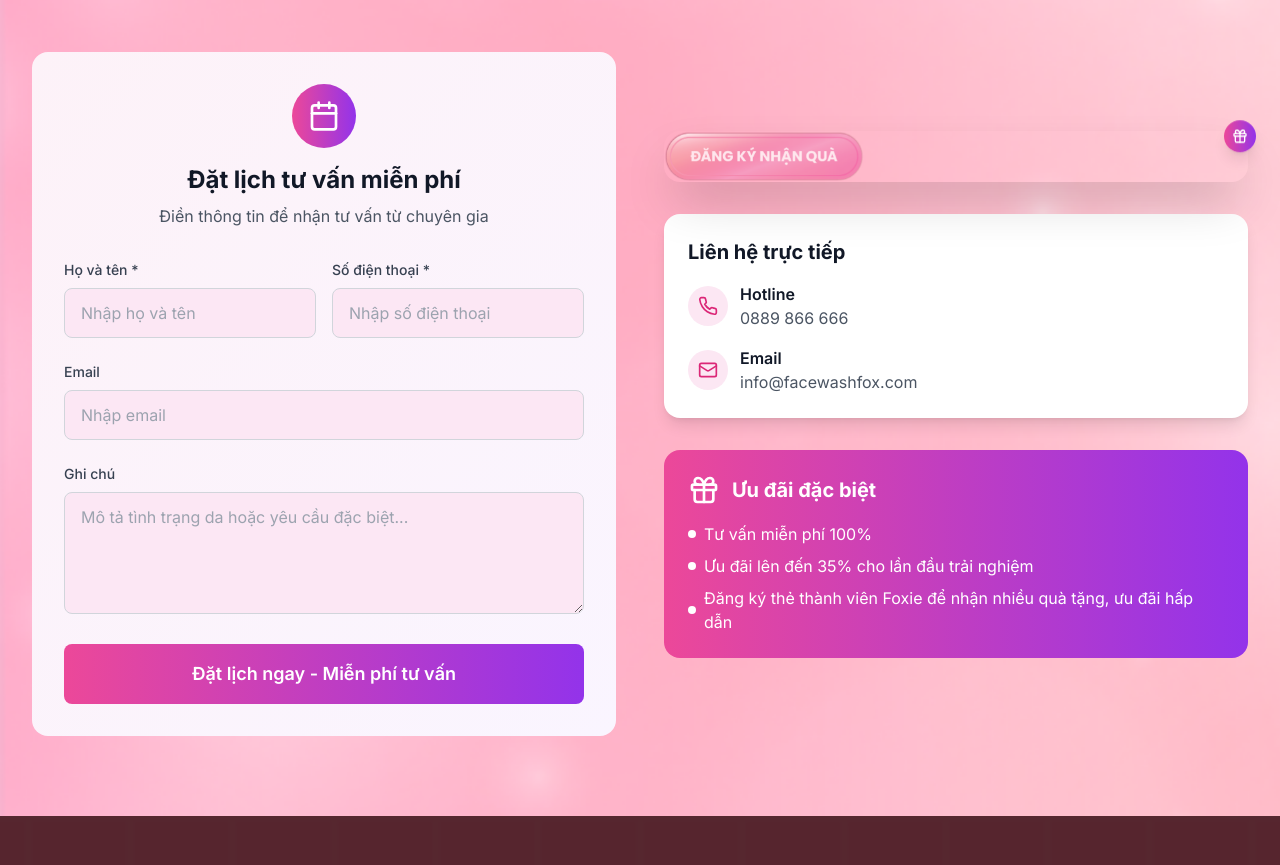
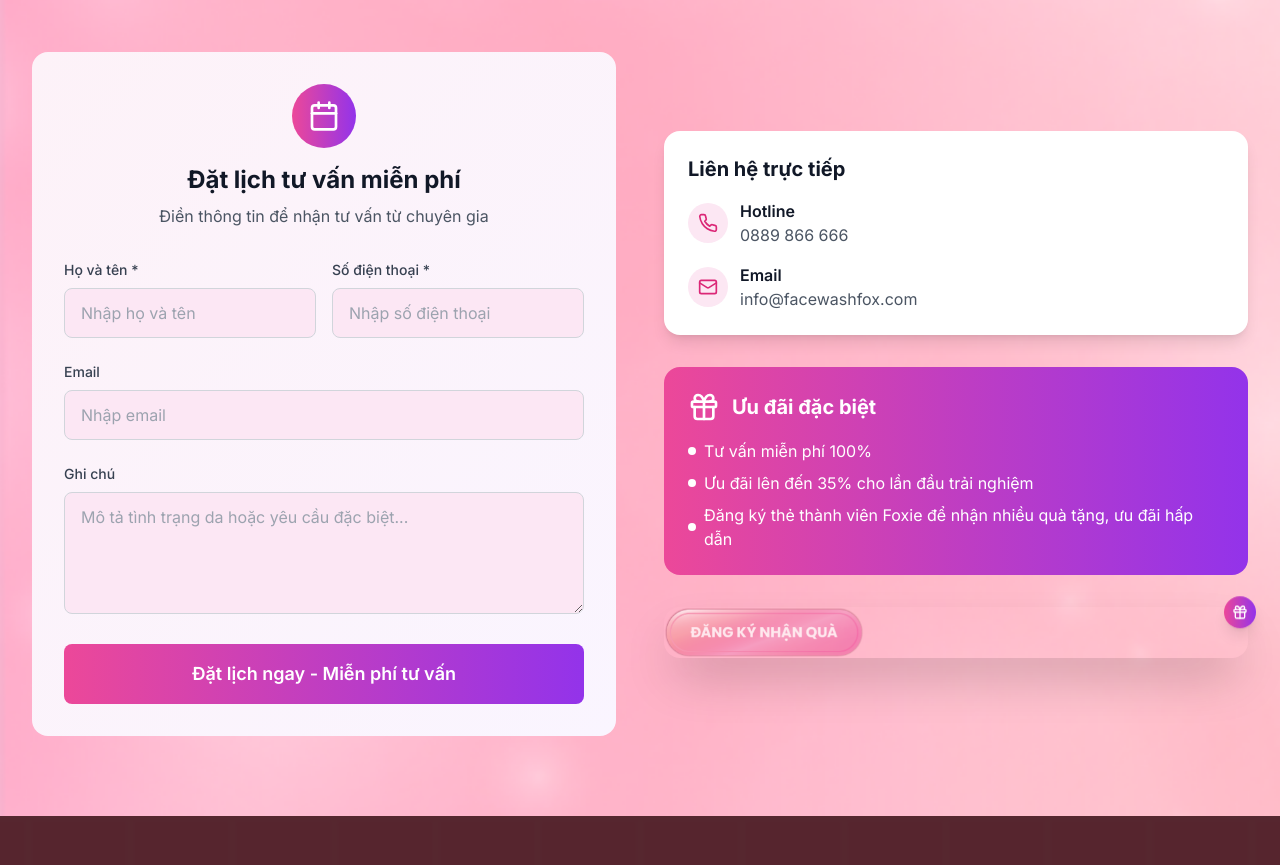
Before and after one commit to LeHoangAnh021203/LandiPage20_10, a Next.js app: page / in a window 1280 px wide. Shown: the part 3800-4665 px from the top of the page. Built offline with nearby package versions, Linux system fonts and the light colour scheme.

Commit message:
repair logic of sign up button

```diff
--- a/components/Booking.tsx
+++ b/components/Booking.tsx
@@ -2,7 +2,7 @@
 
 import { Calendar, Gift, Phone, Mail } from "lucide-react";
 import Image from "next/image";
-import { useState } from "react";
+import { useState, useRef } from "react";
 
 export function Booking() {
   const [formData, setFormData] = useState({
@@ -16,6 +16,7 @@ export function Booking() {
     "idle" | "success" | "error"
   >("idle");
   const [errorMessage, setErrorMessage] = useState("");
+  const nameInputRef = useRef<HTMLInputElement>(null);
 
   const handleInputChange = (
     e: React.ChangeEvent<HTMLInputElement | HTMLTextAreaElement>
@@ -101,6 +102,7 @@ export function Booking() {
                     Họ và tên *
                   </label>
                   <input
+                    ref={nameInputRef}
                     type="text"
                     name="name"
                     value={formData.name}
@@ -182,23 +184,7 @@ export function Booking() {
 
           {/* Gift Section */}
           <div className="space-y-8">
-            {/* Gift Image */}
-            <div className="relative">
-              <div className="relative h-auto w-auto rounded-none sm:rounded-2xl overflow-hidden shadow-2xl">
-                <Image
-                  src="/Đăng ký nhận quà.png"
-                  alt="Đăng ký nhận quà"
-                  width={200}
-                  height={100}
-                  className="object-containt w-[400] h-auto animate-pulse hover:animate-none transition-transform duration-1000 hover:scale-105"
-                />
-              </div>
 
-              {/* Floating gift icon with auto animation */}
-              <div className="absolute -top-2 -right-2 bg-gradient-to-r from-pink-500 to-purple-600 rounded-full p-2 shadow-lg animate-bounce">
-                <Gift className="w-4 h-4 text-white" />
-              </div>
-            </div>
 
             {/* Contact Info */}
             <div className="bg-white rounded-2xl p-6 shadow-lg">
@@ -248,6 +234,34 @@ export function Booking() {
                 </li>
               </ul>
             </div>
+
+            {/* Gift Image */}
+            <div
+              className="relative cursor-pointer"
+              onClick={() => {
+                nameInputRef.current?.focus();
+                // Smooth scroll to form if needed
+                const formElement = document.getElementById("booking");
+                if (formElement) {
+                  formElement.scrollIntoView({ behavior: "smooth", block: "start" });
+                }
+              }}
+            >
+              <div className="relative h-auto w-auto rounded-none sm:rounded-2xl overflow-hidden shadow-2xl">
+                <Image
+                  src="/Đăng ký nhận quà.png"
+                  alt="Đăng ký nhận quà"
+                  width={200}
+                  height={100}
+                  className="object-containt w-[400] h-auto animate-pulse hover:animate-none transition-transform duration-1000 hover:scale-105"
+                />
+              </div>
+
+              {/* Floating gift icon with auto animation */}
+              <div className="absolute -top-2 -right-2 bg-gradient-to-r from-pink-500 to-purple-600 rounded-full p-2 shadow-lg animate-bounce">
+                <Gift className="w-4 h-4 text-white" />
+              </div>
+            </div>
           </div>
         </div>
       </div>
```
